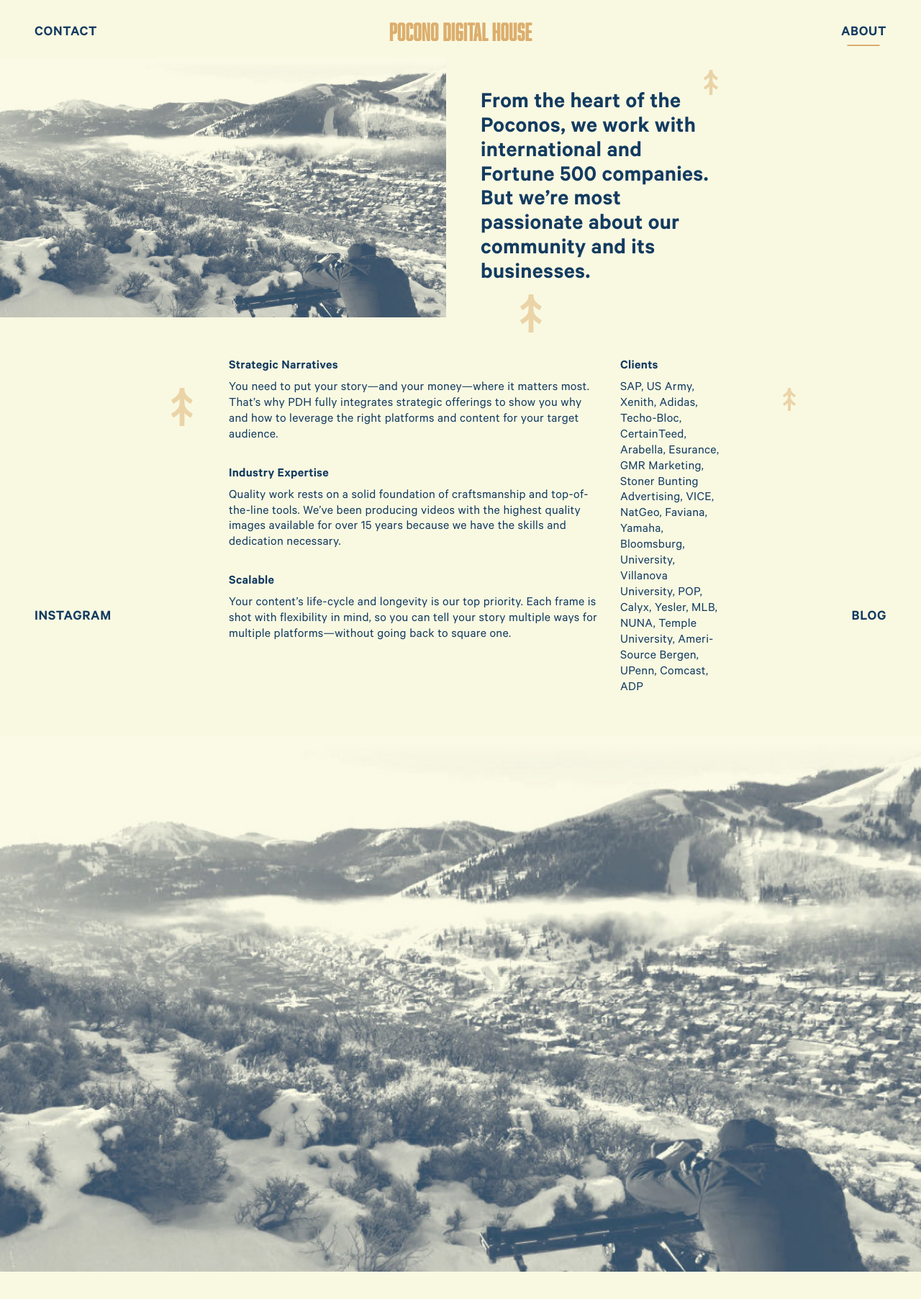
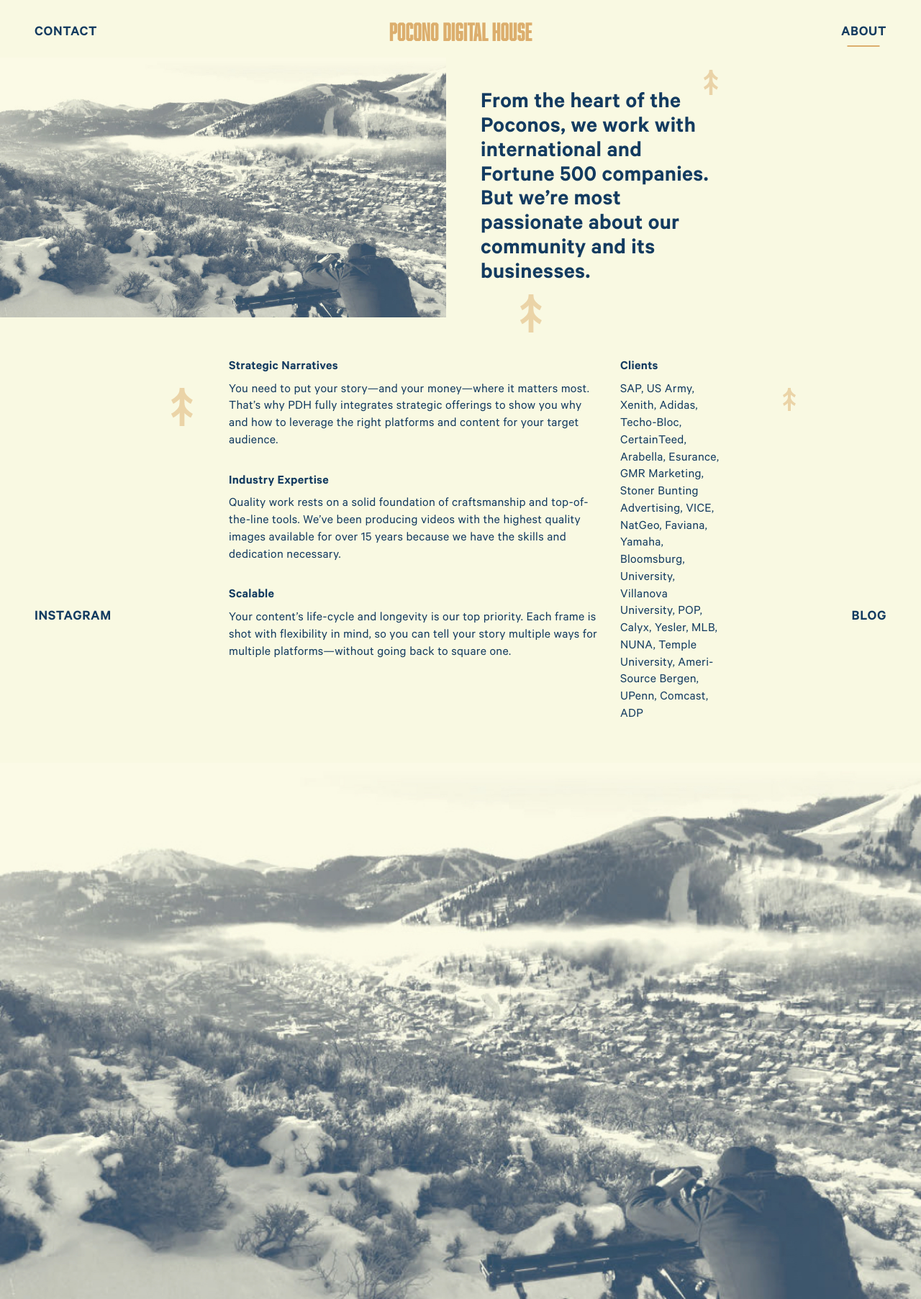
Before and after one commit to poconodigitalhouse/poconodigitalhouse.github.io, a Jekyll site: the page built from about.html, in a window 1280 px wide. Shown: the whole page at 72% size. Built offline with Jekyll 4.4.1, drawn with Linux system fonts in a browser that asks for light colours; before the commit the page ends 1767 px from its top, so only the background shows below that.

Commit message:
tweaks site-wide line-height

```diff
--- a/_sass/style.scss
+++ b/_sass/style.scss
@@ -31,7 +31,7 @@ body {
     background-color: $color-background-light;
     font-family: $font-calibre, arial, sans;
     font-size: 18px;
-    line-height: 1.22;
+    line-height: 1.32;
     letter-spacing: 0.3px;
     color: $color-text-dark;
 }
```
